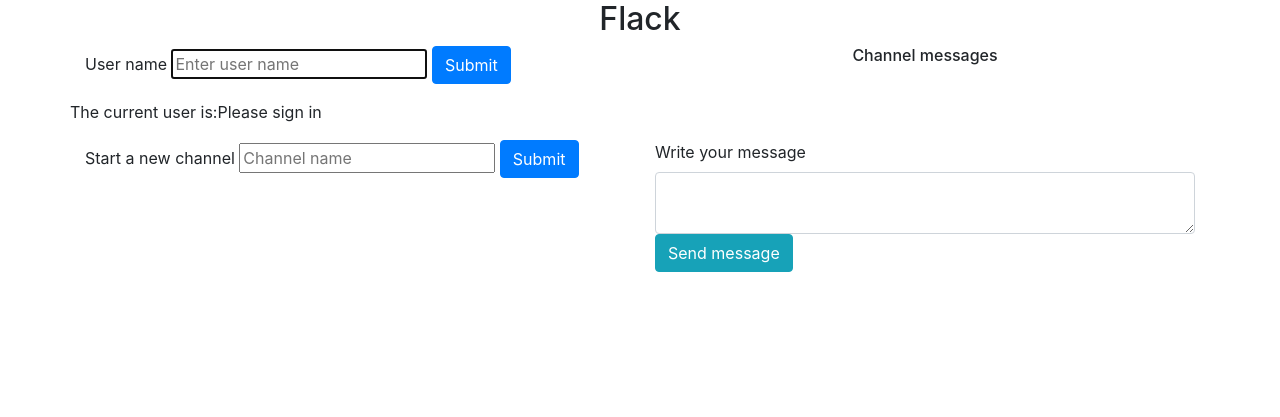
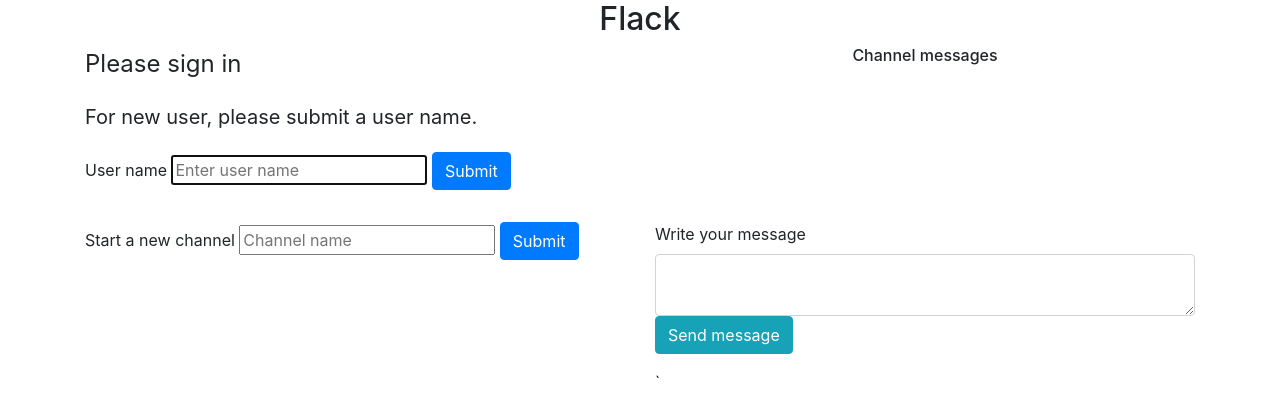
Before and after one commit to nolaProgramierer/Flack, a Flask app: page / in a window 1280 px wide. Shown: the top 417 px of the page. Run offline with Flask 2, Linux system fonts and the light colour scheme; some libraries are stand-ins or nearby versions.

Commit message:
JS for users and channel listing basically workingg

```diff
--- a/static/css/style.css
+++ b/static/css/style.css
@@ -15,3 +15,11 @@ ul li:hover {
   background: #D3D3D3;
   text-decoration: underline;
 }
+#current-user {
+  font-size: 1.5rem;
+}
+#change-user {
+  margin-top: 20px;
+  margin-bottom: 20px;
+  font-size: 1.25rem;
+}
--- a/static/js/index.js
+++ b/static/js/index.js
@@ -6,25 +6,34 @@ document.addEventListener('DOMContentLoaded', function() {
       document.querySelector('#user-form').onsubmit = function() {
         let name = document.querySelector('#user-name').value;
         localStorage.setItem('name', name);
-        document.querySelector('#current-user').innerHTML = localStorage.getItem('name')
+        document.querySelector('#current-user').innerHTML = localStorage.getItem('name');
+        document.querySelector('#user-name').value = '';
       } //onsubmit
     return false;
   } else {
-    // Load current value of localStorage
-    document.querySelector('#current-user').innerHTML = localStorage.getItem('name')
-    //localStorage.clear();
-    return false;
+      var currentUser = localStorage.getItem('name');
+      document.querySelector('#user-form').onsubmit = function() {
+      localStorage.removeItem(currentUser);
+      let name = document.querySelector('#user-name').value;
+      localStorage.setItem('name', name);
+      var currentUser = localStorage.getItem('name');
+      //document.querySelector('#current-user').innerHTML = currentUser;
+      // Load current value of localStorage
+      document.querySelector('#current-user').innerHTML = "Welcome " + currentUser + "!";
+      document.querySelector('#user-name').value = '';
+      //localStorage.clear();
+      return false;
     }
   }
-);
-// Add new channel to ul
-document.addEventListener('DOMContentLoaded', function() {
+  //Add new channels
   document.querySelector('#channel-form').onsubmit = function() {
     const li = document.createElement('li');
     li.setAttribute('class', 'channel')
     li.innerHTML = document.querySelector('#channel-name').value;
     document.querySelector('#channel-item').append(li);
+
     document.querySelector('#channel-name').value = '';
+
     // make channels clickable; break out into separate function
     var listChannels = document.getElementsByClassName('channel');
     for (var i = 0; i < listChannels.length; i++) {
@@ -33,28 +42,6 @@ document.addEventListener('DOMContentLoaded', function() {
         alert("Listchannel alert")
       });
     }
-
     return false;
-  }
+  };
 });
-
-
-// Add channel to local storage if channel does not exist
-document.addEventListener('DOMContentLoaded', function() {
-
-  if (!localStorage.getItem('channel')) {
-    document.querySelector('#current-user').innerHTML = "Please sign in";
-      document.querySelector('#user-form').onsubmit = function() {
-        let name = document.querySelector('#user-name').value;
-        localStorage.setItem('name', name);
-        document.querySelector('#current-user').innerHTML = localStorage.getItem('name')
-      } //onsubmit
-    return false;
-  } else {
-    // Load current value of localStorage
-    document.querySelector('#current-user').innerHTML = localStorage.getItem('name')
-    //localStorage.clear();
-    return false;
-    }
-  }
-);
--- a/templates/index.html
+++ b/templates/index.html
@@ -4,6 +4,12 @@
 
   <div class="row">
     <div class="col-6">
+      <!--JS added channel below-->
+      <div id="current-user">
+      </div>
+      <div id="change-user">
+        For new user, please submit a user name.
+      </div>
       <form id="user-form">
         <div class="form-group">
           <label for="user-name">User name</label>
@@ -16,15 +22,17 @@
       <h6 class="text-center">Channel messages</h6>
       <div id="channel-message-list">
         <ul>
+          <!--channel messages appear here-->
         </ul>
       </div>
     </div>
   </div>
 
   <div class="row">
-    <p>The current user is:</p>
-    <!--JS added channel below-->
-    <div id="current-user">
+    <div class="col-md-6">
+      <ul id="channel-item">
+        <!--Channels appear here-->
+      </ul>
     </div>
   </div>
 
@@ -46,14 +54,10 @@
             <button type="submit" class="btn btn-info">Send message</button>
           </div>
         </form>
-      </div>
+      `</div>
+
     </div>
 
-    <div class="row">
-      <div class="col-6">
-        <ul id="channel-item">
-        </ul>
-      </div>
-    </div>
+
 
 {% endblock %}
```
